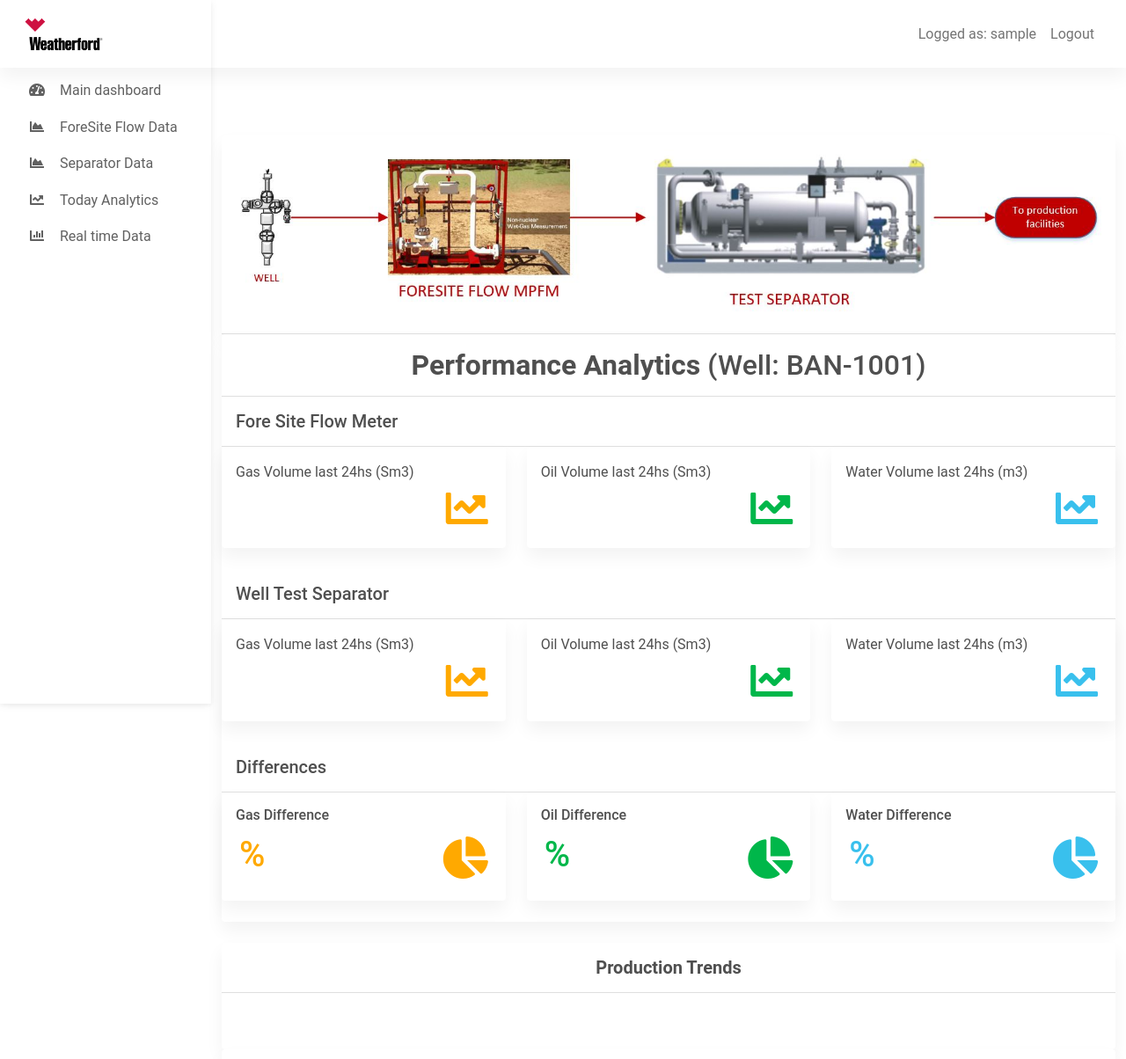
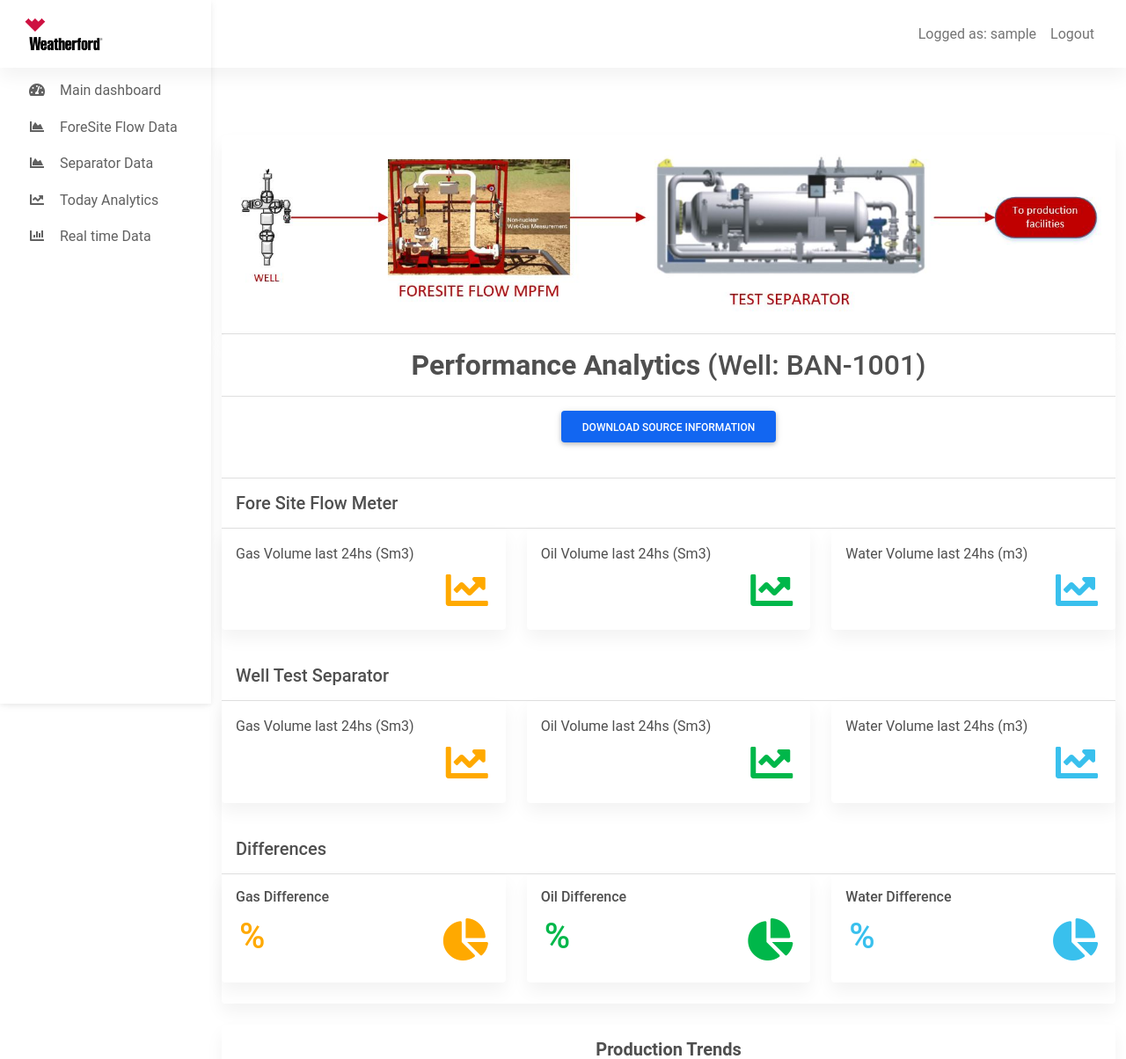
Before and after one commit to marcosdh1987/dashboards, a Django app: template templates/analytics.html in a window 1280 px wide. Shown: the top 1204 px of the page at 88% size. Run offline with Django 3.2, Linux system fonts and the light colour scheme; the template is opened without the code that fills it, so the values that code supplies are empty; the visitor is signed in with stand-in values (Sample User, id 1); some libraries are stand-ins or nearby versions.

Commit message:
raw excel link added

```diff
--- a/templates/analytics.html
+++ b/templates/analytics.html
@@ -74,6 +74,10 @@
             <h2 class="mb-0 text-center">
               <strong>{{ cur1 }} Performance Analytics </strong> (Well:  BAN-1001)
             </h2>
+          </div>
+
+          <div class="card-header text-center py-3">
+            <a class="btn btn-primary mb-4 ripple-surface" href="https://bds.weatherford.com/bds/WorkspaceView.do?method=view&packageId=21865&useApplet=false#?directoryId=27489">Download Source Information</a>
           </div>
 
 
```
